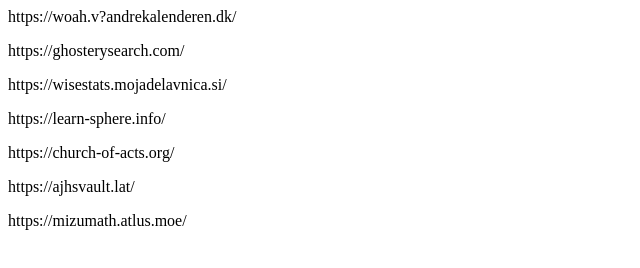
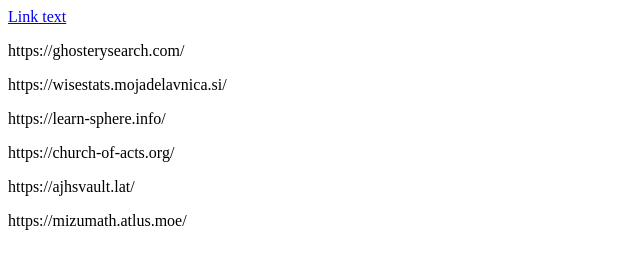
Before and after one commit to wesley44927/story, a plain HTML site: page index.html in a window 1280 px wide. Shown: the whole page, without its empty margins (0-640 px from the left). Drawn offline with Linux system fonts and the light colour scheme.

Commit message:
Change paragraph to hyperlink for better access

```diff
--- a/index.html
+++ b/index.html
@@ -1,4 +1,4 @@
-<p>https://woah.v?andrekalenderen.dk/</p>
+<a href=https://woah.v?andrekalenderen.dk/>Link text</a>
 <p>https://ghosterysearch.com/
 <p>https://wisestats.mojadelavnica.si/
 <p>https://learn-sphere.info/
```
